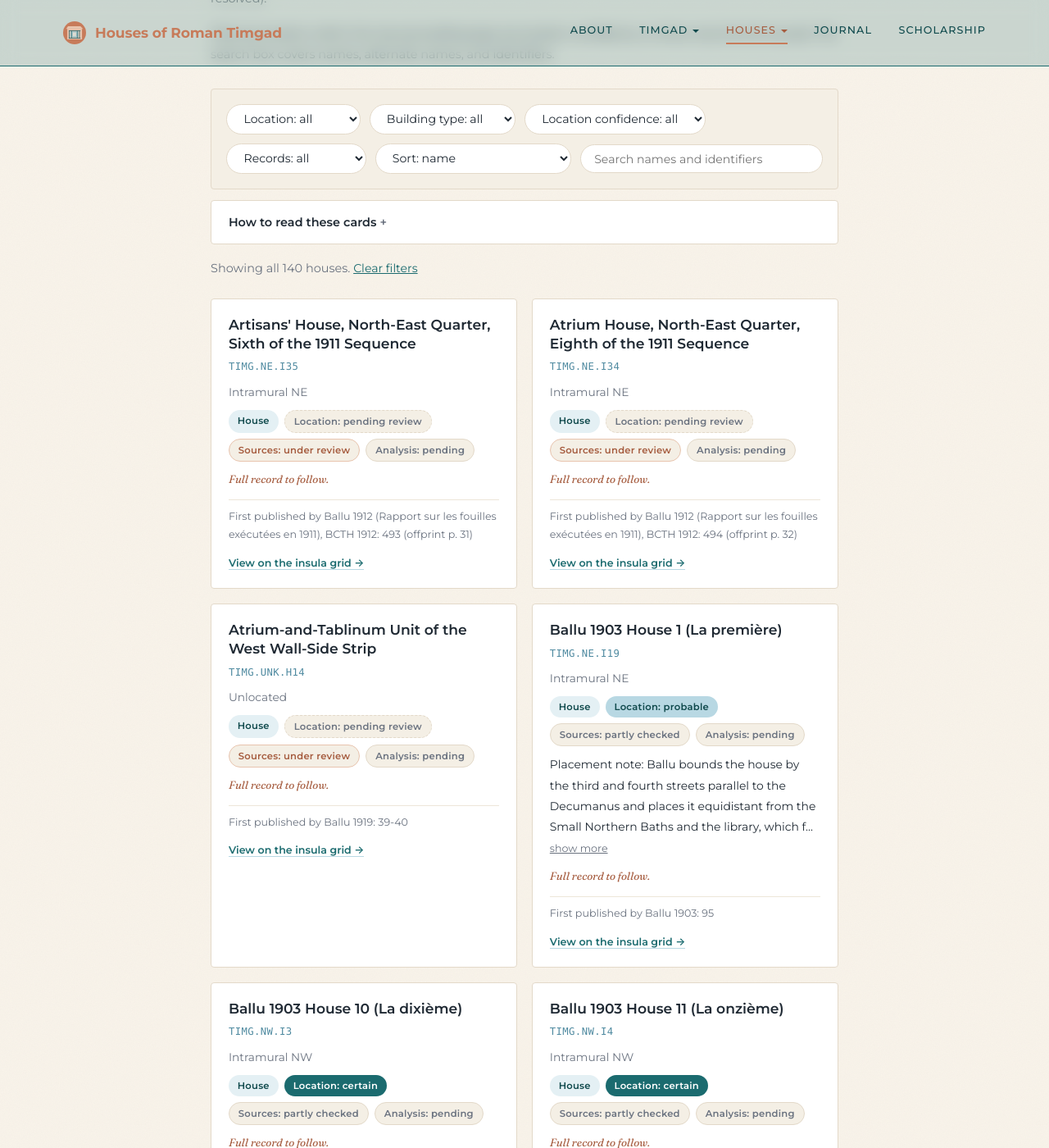
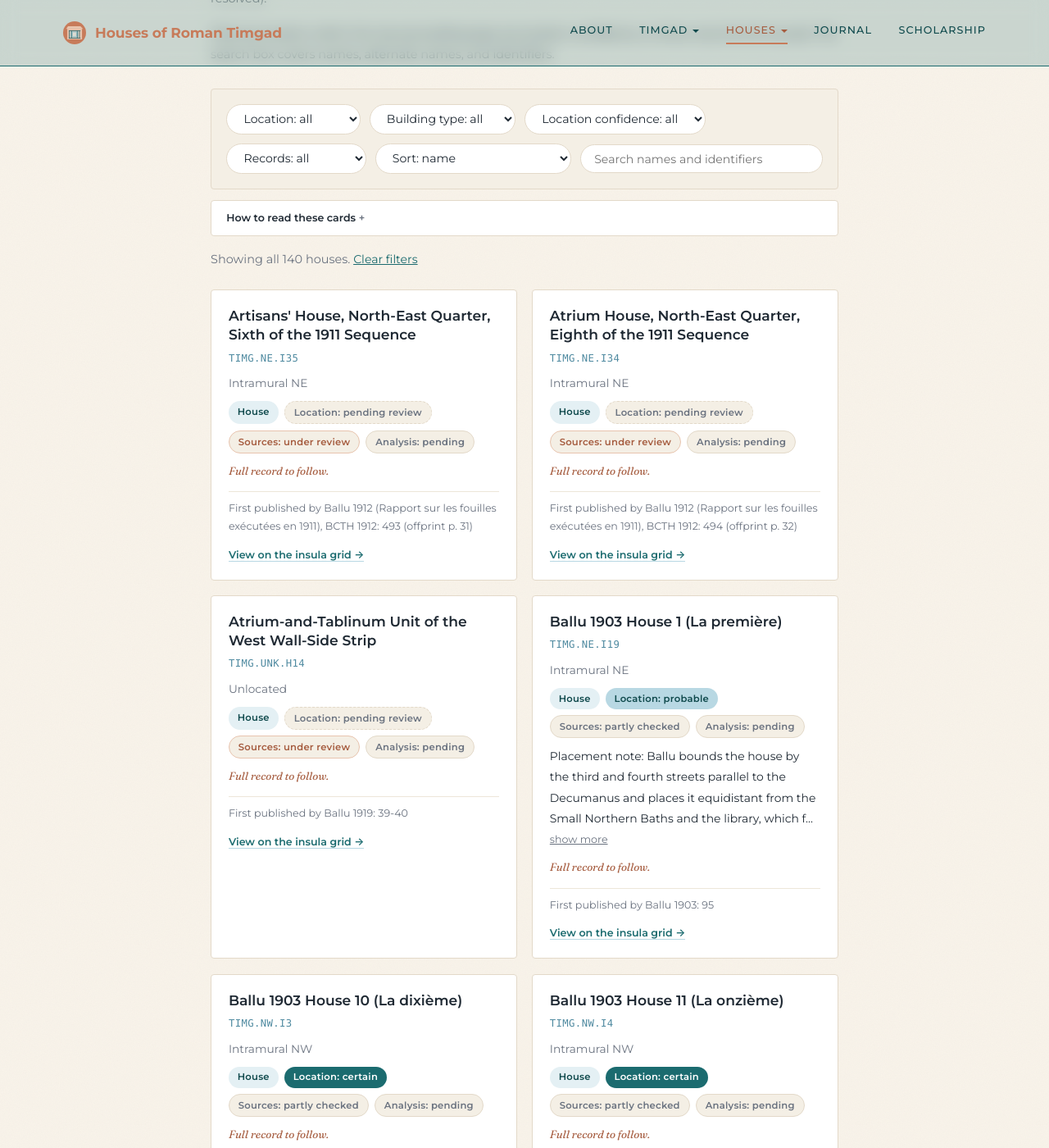
Before and after one commit to kimedher/timgadhouses, a Jekyll site: the page built from houses/catalog.md, in a window 1280 px wide and 1400 px high, scrolled down 869 px. Shown: the whole window at 82% size. Built offline with Jekyll 4.4.1, drawn with Linux system fonts in a browser that asks for light colours.

Commit message:
Catalog: smaller type for the 'How to read these cards' legend
Co-Authored-By: Claude Fable 5.1 <noreply@anthropic.com>
Claude-Session: https://claude.ai/code/session_01LzhVbLJoGuBqDRYpCmeKMX

```diff
--- a/_includes/house-catalog.html
+++ b/_includes/house-catalog.html
@@ -70,15 +70,16 @@
 .hc-expand > p { margin: 0.15rem 0 0; }
 .hc-legend {
   background: #fff; border: 1px solid var(--hairline);
-  border-radius: var(--radius); padding: 0.75rem 1.15rem;
-  margin: 0 0 0.9rem; font-size: 0.8rem;
+  border-radius: var(--radius); padding: 0.55rem 1rem;
+  margin: 0 0 0.9rem; font-size: 0.7rem;
 }
 .hc-legend summary { cursor: pointer; list-style: none; font-weight: 600; }
 .hc-legend summary::-webkit-details-marker { display: none; }
 .hc-legend summary::after { content: " +"; color: var(--text-muted); }
 .hc-legend[open] summary::after { content: " \2212"; }
 .hc-legend ul { margin: 0.6rem 0 0; padding-left: 1.1rem; }
-.hc-legend li { margin: 0.35rem 0; line-height: 1.55; }
+.hc-legend li { margin: 0.3rem 0; line-height: 1.5; font-size: 0.68rem; color: var(--text-muted); }
+.hc-legend li strong { color: var(--text); }
 .hc-empty {
   grid-column: 1 / -1; text-align: center; padding: 3rem 1rem;
   font-family: var(--serif); font-style: italic; color: var(--text-muted); display: none;
```
